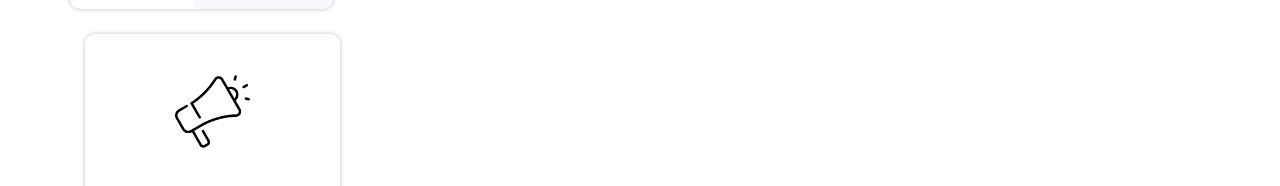
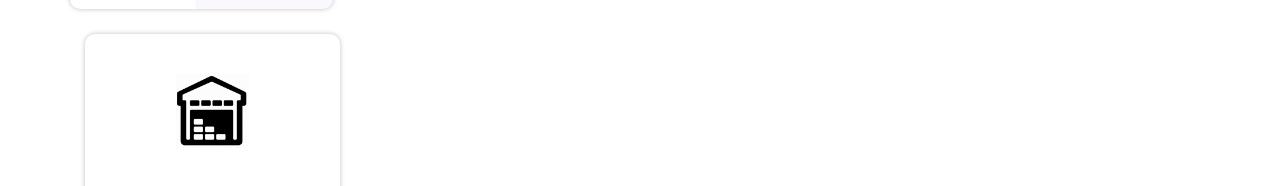
Before and after one commit to CardMasterID/website, a plain HTML site: page info.html in a window 1280 px wide. Shown: the part 1118-1304 px from the top of the page. Drawn offline with nearby package versions, Linux system fonts and the light colour scheme; some packages are replaced by stand-ins of ours.

Commit message:
Update info.html

```diff
--- a/info.html
+++ b/info.html
@@ -148,7 +148,7 @@
               <div class="col-md-6 col-lg-3">
           <div class="box">
             <div class="img-box">
-              <img src="images/s3.png" alt="">
+              <img src="images/s4.png" alt="">
             </div>
             <div class="detail-box">
               <h5>
```
